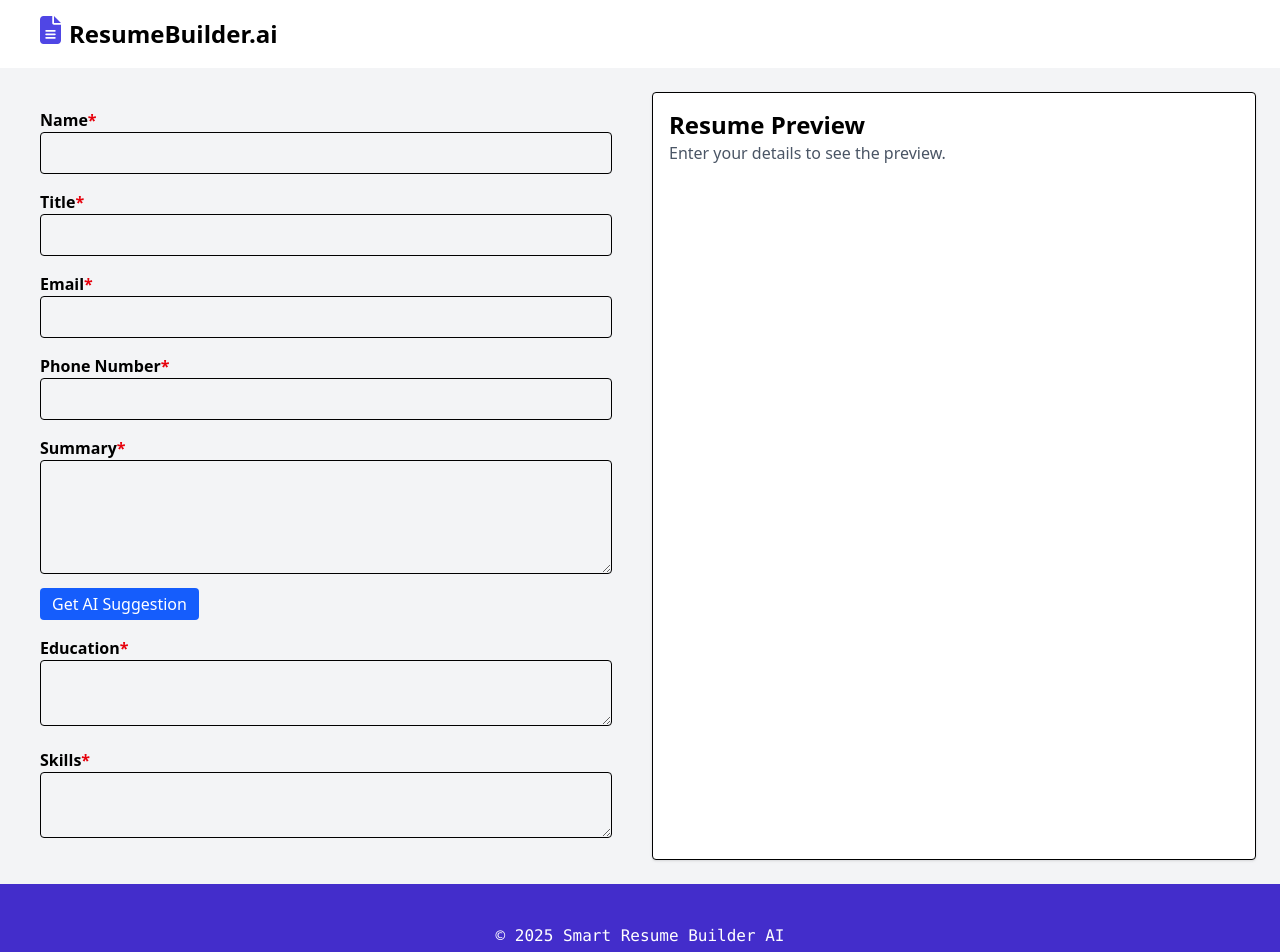
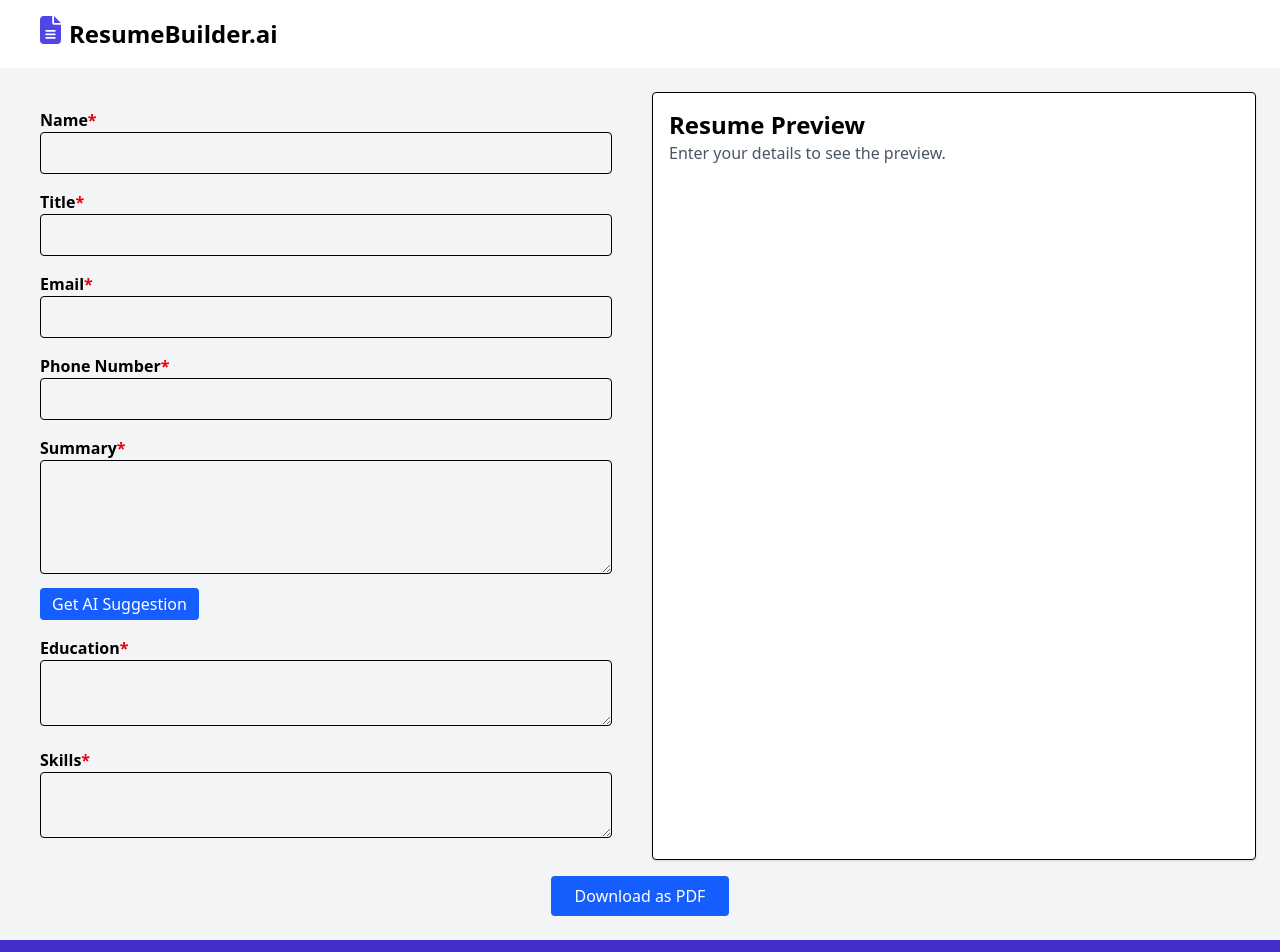
Before and after one commit to sohan-29/smart-resume-builder-ai, a React (Vite) app in the folder frontend/: page /buildResume in a window 1280 px wide. Shown: the top 952 px of the page. Built offline with nearby package versions, Linux system fonts and the light colour scheme.

Commit message:
added download resume in pdf format option

```diff
--- a/frontend/package.json
+++ b/frontend/package.json
@@ -12,6 +12,7 @@
   "dependencies": {
     "@tailwindcss/vite": "^4.1.11",
     "axios": "^1.10.0",
+    "html2pdf.js": "^0.10.3",
     "react": "^19.1.0",
     "react-dom": "^19.1.0",
     "react-router-dom": "^6.30.1",
--- a/frontend/src/components/buildResume.jsx
+++ b/frontend/src/components/buildResume.jsx
@@ -3,6 +3,7 @@ import ResumeForm from "./resumeForm";
 import ResumePreview from "./resumePreview";
 import Header from "./header";
 import Footer from "./footer";
+import DownloadResume from "./downloadResume";
 
 const BuildResume = ({ userDataSet }) => {
   const [resumeData, setResumeData] = useState({});
@@ -10,10 +11,13 @@ const BuildResume = ({ userDataSet }) => {
   return (
     <>
       <Header />
-      <div className="bg-gray-100 p-6 flex flex-col md:flex-row gap-6">
+      <section className="bg-gray-100 p-6 flex flex-col items-center">
+      <div className="w-full flex flex-col md:flex-row gap-6">
         <ResumeForm setResumeData={setResumeData} userDataSet={userDataSet} />
         <ResumePreview data={resumeData} />
       </div>
+      <DownloadResume />
+      </section>
       <Footer />
     </>
 
--- /dev/null
+++ b/frontend/src/components/downloadResume.jsx
@@ -0,0 +1,29 @@
+import html2pdf from 'html2pdf.js';
+
+const DownloadResume = () => {
+  const handleDownload = () => {
+    console.log('Downloading resume as PDF...');
+    const element = document.getElementById('resumeCanvas');
+    console.log('Downloading resume as PDF...');
+    const opt = {
+      margin: 0,
+      filename: 'resume.pdf',
+      image: { type: 'jpeg', quality: 0.98 },
+      html2canvas: { scale: 2 },
+      jsPDF: { unit: 'mm', format: 'a4', orientation: 'portrait' }
+    };
+    html2pdf().set(opt).from(element).toPdf().save();
+
+  };
+
+  return (
+    <button
+      onClick={()=>handleDownload()}
+      className="mt-4 px-6 py-2 bg-blue-600 text-white rounded hover:bg-blue-700 cursor-pointer"
+    >
+      Download as PDF
+    </button>
+  );
+}
+
+export default DownloadResume;
--- a/frontend/src/components/resumePreview.jsx
+++ b/frontend/src/components/resumePreview.jsx
@@ -7,7 +7,7 @@ function ResumePreview({ data }) {
         <p className="text-gray-600">Enter your details to see the preview.</p>
       </div>
     ) : (
-      <div className="w-full md:w-1/2 p-4 bg-white border rounded shadow">
+      <div id="resumeCanvas" className="w-full md:w-1/2 p-4 bg-white border rounded shadow">
         <h1 className="text-2xl font-bold">{data.name.toUpperCase()}</h1>
         <p className="text-gray-600 italic">{data.title}</p>
         <p>{data.email && <>Email: <a href={`mailto:${data.email}`} className="font-mono text-gray-500">{data.email}</a></>}{data.phoneNumber && <> | Phone: <a href={`tel:${data.phoneNumber}`} className="font-mono text-gray-500">{data.phoneNumber}</a></>}</p>
```
Also changed, not shown: 1 other file (tests, documents, lock files or other folders).
